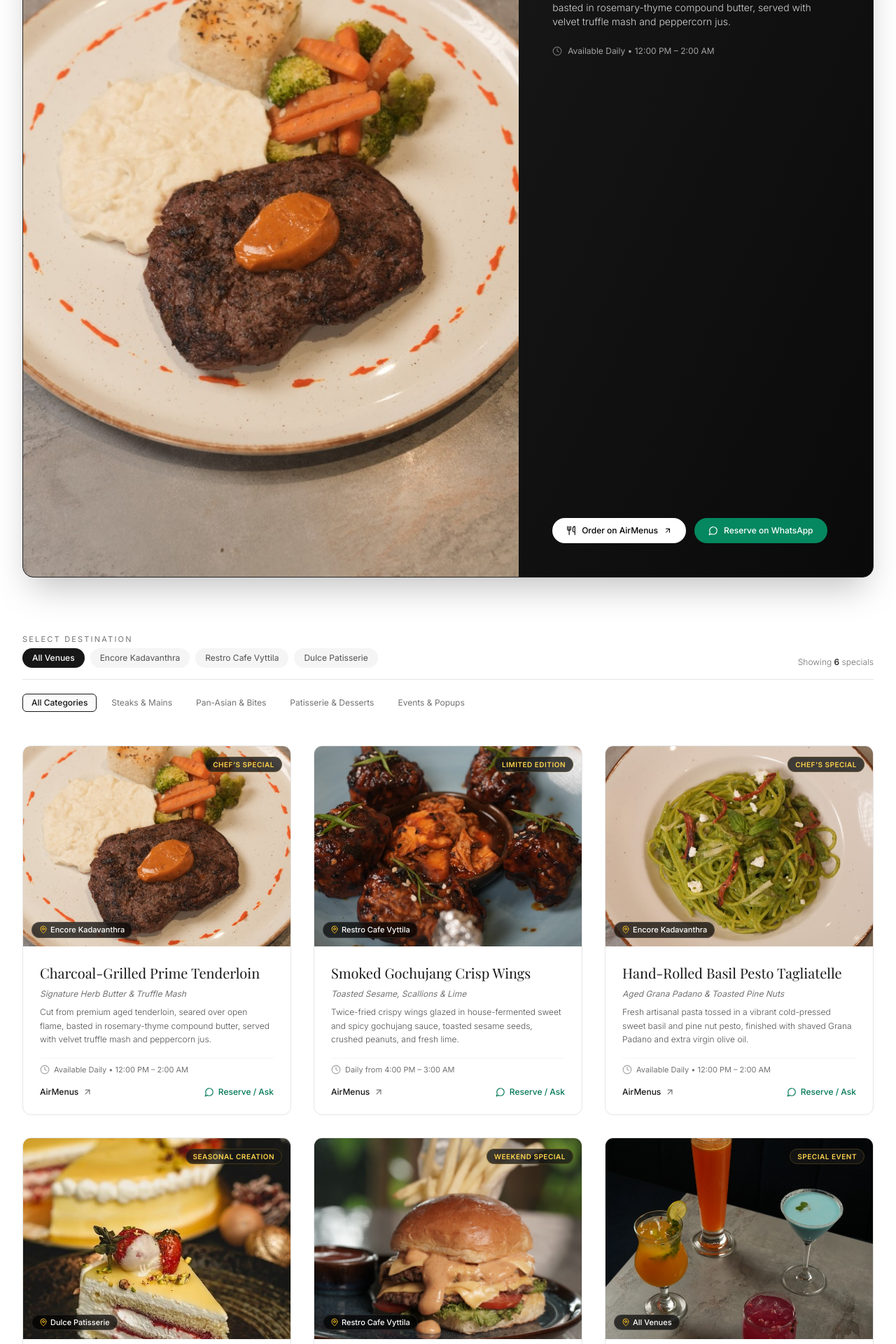
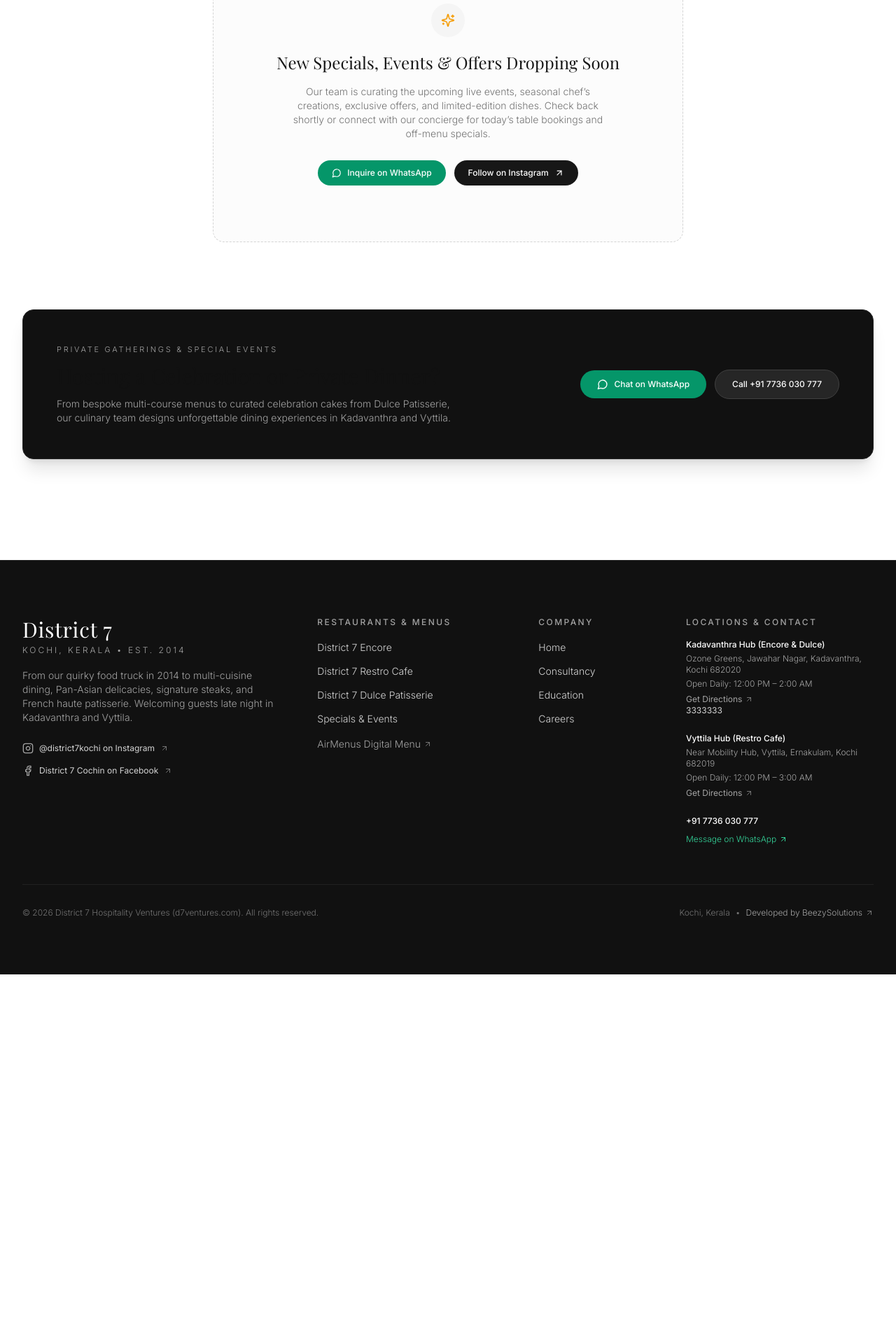
Before and after one commit to beezysolutions1/district7, a Next.js app: page /specials in a window 1280 px wide. Shown: the part 760-2680 px from the top of the page at 70% size. After the commit the page ends 2152 px from the top, so only its background shows below. Built offline with nearby package versions, Linux system fonts and the light colour scheme; a web font is replaced by a local one.

Commit message:
Clear placeholder dishes from specials page and align categories for events, dishes, offers and limited items

```diff
--- a/src/app/specials/page.tsx
+++ b/src/app/specials/page.tsx
@@ -5,8 +5,8 @@ import SpecialsShowcase from '../../components/SpecialsShowcase';
 import { Sparkles } from 'lucide-react';
 
 export const metadata = {
-  title: 'Special Events & Chef’s Specials - District 7 Kochi',
-  description: 'Discover limited-edition culinary creations, seasonal specials, weekend popups, and exclusive tasting events across District 7 Encore, Restro Cafe, and Dulce Patisserie in Kochi.',
+  title: 'Special Events, Dishes & Offers - District 7 Kochi',
+  description: 'Discover events, seasonal chef specials, limited-time offers, and exclusive items across District 7 Encore, Restro Cafe, and Dulce Patisserie in Kochi.',
 };
 
 export default function SpecialsPage() {
@@ -21,7 +21,7 @@ export default function SpecialsPage() {
             {/* Background image */}
             <img
               src="/images/gallery/d7-ambient-dining-hall.jpg"
-              alt="District 7 Special Events and Culinary Creations"
+              alt="District 7 Special Events, Dishes and Offers"
               className="absolute inset-0 w-full h-full object-cover opacity-35 scale-100 hover:scale-105 transition-transform duration-1000 ease-out"
             />
             <div className="absolute inset-0 bg-gradient-to-t from-black via-black/50 to-black/60" />
@@ -31,14 +31,14 @@ export default function SpecialsPage() {
               <div className="inline-flex items-center space-x-2 border-y border-white/20 py-1 px-5 mb-2">
                 <Sparkles className="w-3.5 h-3.5 text-amber-400" />
                 <span className="text-[11px] uppercase tracking-[0.3em] text-neutral-300 font-light">
-                  Curated Gastronomy • Limited Editions
+                  Events • Specials • Offers • Limited Items
                 </span>
               </div>
               <h1 className="font-playfair text-3xl sm:text-5xl lg:text-6xl font-normal tracking-tight text-white leading-[1.15]">
-                Special Events &amp; Chef’s Specials
+                Specials &amp; Events
               </h1>
               <p className="max-w-2xl mx-auto text-xs sm:text-sm text-neutral-300 font-light leading-relaxed">
-                Seasonal delicacies, weekend pop-ups, and signature chef creations crafted fresh across Kadavanthra &amp; Vyttila. Updated regularly with our latest culinary highlights.
+                Live events, seasonal chef’s creations, exclusive offers, and limited-edition drops across Kadavanthra &amp; Vyttila.
               </p>
             </div>
           </div>
--- a/src/components/SpecialsShowcase.tsx
+++ b/src/components/SpecialsShowcase.tsx
@@ -5,7 +5,7 @@ import { SPECIALS_DATA, SpecialItem } from '../data/specialsData';
 import { Clock, MapPin, Sparkles, ArrowUpRight, MessageCircle, Utensils } from 'lucide-react';
 
 const VENUES = ['All Venues', 'Encore Kadavanthra', 'Restro Cafe Vyttila', 'Dulce Patisserie'] as const;
-const CATEGORIES = ['All Categories', 'Steaks & Mains', 'Pan-Asian & Bites', 'Patisserie & Desserts', 'Events & Popups'] as const;
+const CATEGORIES = ['All Categories', 'Events', 'Special Dishes', 'Offers', 'Limited Items'] as const;
 
 export default function SpecialsShowcase() {
   const [selectedVenue, setSelectedVenue] = useState<string>('All Venues');
@@ -16,7 +16,7 @@ export default function SpecialsShowcase() {
   }, []);
 
   const featuredItem = useMemo(() => {
-    return activeItems.find((item) => item.featured) || activeItems[0];
+    return activeItems.find((item) => item.featured) || (activeItems.length > 0 ? activeItems[0] : null);
   }, [activeItems]);
 
   const filteredItems = useMemo(() => {
@@ -34,7 +34,7 @@ export default function SpecialsShowcase() {
 
   return (
     <div className="w-full">
-      {/* Featured Spotlight Card */}
+      {/* Featured Spotlight Card (renders when active items exist) */}
       {featuredItem && selectedVenue === 'All Venues' && selectedCategory === 'All Categories' && (
         <section className="mb-20">
           <div className="relative overflow-hidden rounded-2xl bg-neutral-900 border border-neutral-800 shadow-2xl">
@@ -137,17 +137,17 @@ export default function SpecialsShowcase() {
 
           {/* Counter info */}
           <div className="text-xs text-neutral-500 font-light self-start sm:self-end">
-            Showing <span className="font-medium text-neutral-900">{filteredItems.length}</span> special{filteredItems.length === 1 ? '' : 's'}
+            Showing <span className="font-medium text-neutral-900">{filteredItems.length}</span> item{filteredItems.length === 1 ? '' : 's'}
           </div>
         </div>
 
-        {/* Category Pills */}
+        {/* Category Pills (Events, Special Dishes, Offers, Limited Items) */}
         <div className="flex flex-wrap items-center gap-2">
           {CATEGORIES.map((category) => (
             <button
               key={category}
               onClick={() => setSelectedCategory(category)}
-              className={`text-xs px-3 py-1 rounded-md transition-colors ${
+              className={`text-xs px-3.5 py-1.5 rounded-md transition-colors ${
                 selectedCategory === category
                   ? 'border border-neutral-900 text-neutral-900 font-medium bg-neutral-50'
                   : 'text-neutral-500 hover:text-neutral-900 border border-transparent'
@@ -162,17 +162,36 @@ export default function SpecialsShowcase() {
       {/* Specials & Events Grid */}
       <section className="mb-24">
         {filteredItems.length === 0 ? (
-          <div className="py-20 text-center border border-dashed border-neutral-300 rounded-2xl bg-neutral-50">
-            <p className="text-neutral-500 text-sm">No specials currently matching this filter.</p>
-            <button
-              onClick={() => {
-                setSelectedVenue('All Venues');
-                setSelectedCategory('All Categories');
-              }}
-              className="mt-4 text-xs font-medium text-neutral-900 underline underline-offset-4"
-            >
-              Reset Filters
-            </button>
+          <div className="py-20 px-6 text-center border border-dashed border-neutral-300 rounded-2xl bg-neutral-50/60 max-w-2xl mx-auto space-y-4">
+            <div className="inline-flex items-center justify-center w-12 h-12 rounded-full bg-neutral-100 text-neutral-400 mb-1 mx-auto">
+              <Sparkles className="w-5 h-5 text-amber-500" />
+            </div>
+            <h3 className="font-playfair text-xl sm:text-2xl font-normal text-neutral-900">
+              New Specials, Events &amp; Offers Dropping Soon
+            </h3>
+            <p className="text-xs sm:text-sm text-neutral-500 font-light leading-relaxed max-w-md mx-auto">
+              Our team is curating the upcoming live events, seasonal chef’s creations, exclusive offers, and limited-edition dishes. Check back shortly or connect with our concierge for today’s table bookings and off-menu specials.
+            </p>
+            <div className="pt-3 flex flex-wrap items-center justify-center gap-3">
+              <a
+                href="https://wa.me/917736030777?text=Hi%20District%207%2C%20I%20would%20like%20to%20inquire%20about%20today%27s%20specials%20and%20events."
+                target="_blank"
+                rel="noopener noreferrer"
+                className="inline-flex items-center space-x-2 px-5 py-2.5 rounded-full bg-emerald-600 hover:bg-emerald-500 text-white text-xs font-medium transition-colors"
+              >
+                <MessageCircle className="w-3.5 h-3.5" />
+                <span>Inquire on WhatsApp</span>
+              </a>
+              <a
+                href="https://www.instagram.com/district7kochi"
+                target="_blank"
+                rel="noopener noreferrer"
+                className="inline-flex items-center space-x-2 px-5 py-2.5 rounded-full bg-neutral-900 hover:bg-neutral-800 text-white text-xs font-medium transition-colors"
+              >
+                <span>Follow on Instagram</span>
+                <ArrowUpRight className="w-3.5 h-3.5" />
+              </a>
+            </div>
           </div>
         ) : (
           <div className="grid grid-cols-1 md:grid-cols-2 lg:grid-cols-3 gap-8">
--- a/src/data/specialsData.ts
+++ b/src/data/specialsData.ts
@@ -4,9 +4,9 @@ export interface SpecialItem {
   tagline: string;
   description: string;
   image: string;
-  badge?: 'Chef’s Special' | 'Limited Edition' | 'Weekend Special' | 'Special Event' | 'Seasonal Creation';
+  badge?: 'Chef’s Special' | 'Limited Edition' | 'Weekend Special' | 'Special Event' | 'Exclusive Offer' | 'Seasonal Creation';
   venue: 'All Venues' | 'Encore Kadavanthra' | 'Restro Cafe Vyttila' | 'Dulce Patisserie';
-  category: 'All' | 'Steaks & Mains' | 'Pan-Asian & Bites' | 'Patisserie & Desserts' | 'Events & Popups';
+  category: 'Events' | 'Special Dishes' | 'Offers' | 'Limited Items';
   availability: string;
   featured?: boolean;
   airmenusUrl?: string;
@@ -14,89 +14,5 @@ export interface SpecialItem {
   isActive: boolean;
 }
 
-export const SPECIALS_DATA: SpecialItem[] = [
-  {
-    id: 'special-tenderloin-steak',
-    title: 'Charcoal-Grilled Prime Tenderloin',
-    tagline: 'Signature Herb Butter & Truffle Mash',
-    description: 'Cut from premium aged tenderloin, seared over open flame, basted in rosemary-thyme compound butter, served with velvet truffle mash and peppercorn jus.',
-    image: '/images/gallery/d7-prime-steak.jpg',
-    badge: 'Chef’s Special',
-    venue: 'Encore Kadavanthra',
-    category: 'Steaks & Mains',
-    availability: 'Available Daily • 12:00 PM – 2:00 AM',
-    featured: true,
-    airmenusUrl: 'https://airmenus.in/district7/order/Dine-In/Seasonal%20Menu?sId=1216136',
-    whatsappMessage: 'Hi District 7, I would like to reserve a table for the Charcoal-Grilled Prime Tenderloin special.',
-    isActive: true,
-  },
-  {
-    id: 'special-korean-wings',
-    title: 'Smoked Gochujang Crisp Wings',
-    tagline: 'Toasted Sesame, Scallions & Lime',
-    description: 'Twice-fried crispy wings glazed in house-fermented sweet and spicy gochujang sauce, toasted sesame seeds, crushed peanuts, and fresh lime.',
-    image: '/images/gallery/d7-asian-wings.jpg',
-    badge: 'Limited Edition',
-    venue: 'Restro Cafe Vyttila',
-    category: 'Pan-Asian & Bites',
-    availability: 'Daily from 4:00 PM – 3:00 AM',
-    airmenusUrl: 'https://airmenus.in/district7/order/Dine-In/Seasonal%20Menu?sId=1216136',
-    whatsappMessage: 'Hi District 7, inquiring about the Smoked Gochujang Wings special at Restro Cafe.',
-    isActive: true,
-  },
-  {
-    id: 'special-artisan-pesto',
-    title: 'Hand-Rolled Basil Pesto Tagliatelle',
-    tagline: 'Aged Grana Padano & Toasted Pine Nuts',
-    description: 'Fresh artisanal pasta tossed in a vibrant cold-pressed sweet basil and pine nut pesto, finished with shaved Grana Padano and extra virgin olive oil.',
-    image: '/images/gallery/d7-pesto-pasta.jpg',
-    badge: 'Chef’s Special',
-    venue: 'Encore Kadavanthra',
-    category: 'Steaks & Mains',
-    availability: 'Available Daily • 12:00 PM – 2:00 AM',
-    airmenusUrl: 'https://airmenus.in/district7/order/Dine-In/Seasonal%20Menu?sId=1216136',
-    whatsappMessage: 'Hi District 7, I would like to inquire about the Hand-Rolled Basil Pesto Tagliatelle.',
-    isActive: true,
-  },
-  {
-    id: 'special-dulce-gateau',
-    title: 'Belgian Dark Chocolate Opera Gateau',
-    tagline: 'Espresso Ganache & Gold Leaf Flakes',
-    description: 'Layers of delicate almond sponge soaked in aromatic espresso syrup, dark Belgian chocolate ganache, and light French buttercream.',
-    image: '/images/gallery/d7-dulce-cake-slice.jpg',
-    badge: 'Seasonal Creation',
-    venue: 'Dulce Patisserie',
-    category: 'Patisserie & Desserts',
-    availability: 'Fresh Daily from the Display Counter',
-    airmenusUrl: 'https://airmenus.in/district7/order/Dine-In/Seasonal%20Menu?sId=1216136',
-    whatsappMessage: 'Hi Dulce, I would like to order / reserve the Belgian Dark Chocolate Opera Gateau.',
-    isActive: true,
-  },
-  {
-    id: 'special-smash-burger',
-    title: 'Double Truffle Melt Burger',
-    tagline: 'Smoked Cheddar, Brioche & Caramelized Onions',
-    description: 'Dual smashed patties with crisp lace edges, aged cheddar melt, slow-caramelized onions, and black truffle aioli in a butter-toasted brioche bun.',
-    image: '/images/gallery/d7-gourmet-burger.jpg',
-    badge: 'Weekend Special',
-    venue: 'Restro Cafe Vyttila',
-    category: 'Pan-Asian & Bites',
-    availability: 'Friday to Sunday • Open Till 3:00 AM',
-    airmenusUrl: 'https://airmenus.in/district7/order/Dine-In/Seasonal%20Menu?sId=1216136',
-    whatsappMessage: 'Hi District 7, inquiring about the Double Truffle Melt Burger special.',
-    isActive: true,
-  },
-  {
-    id: 'event-late-night-sessions',
-    title: 'Midnight Gastronomy & Acoustic Evenings',
-    tagline: 'Curated Tasting Platters & Ambient Sounds',
-    description: 'Unwind under ambient lighting with handcrafted mocktails, artisanal tasting platters, and quiet acoustic melodies till 2 AM at our Kadavanthra hub.',
-    image: '/images/gallery/d7-cocktails-table.jpg',
-    badge: 'Special Event',
-    venue: 'All Venues',
-    category: 'Events & Popups',
-    availability: 'Every Friday & Saturday Night',
-    whatsappMessage: 'Hi District 7, I would like to reserve a table for Midnight Gastronomy & Acoustic Evenings.',
-    isActive: true,
-  },
-];
+// All placeholder dishes removed. Ready for new events, special dishes, offers & limited items.
+export const SPECIALS_DATA: SpecialItem[] = [];
```
